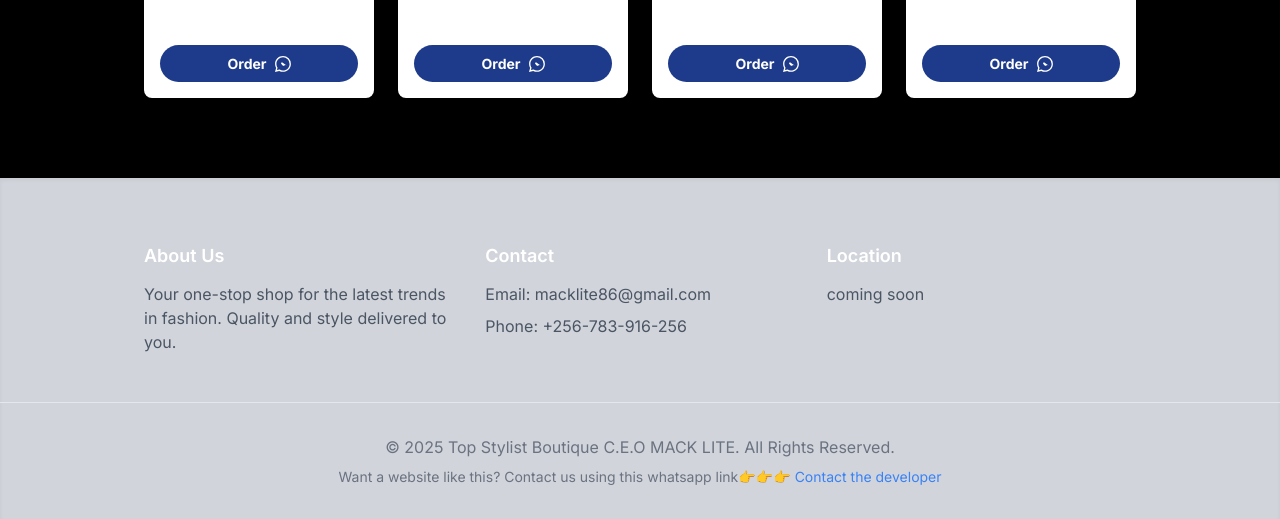
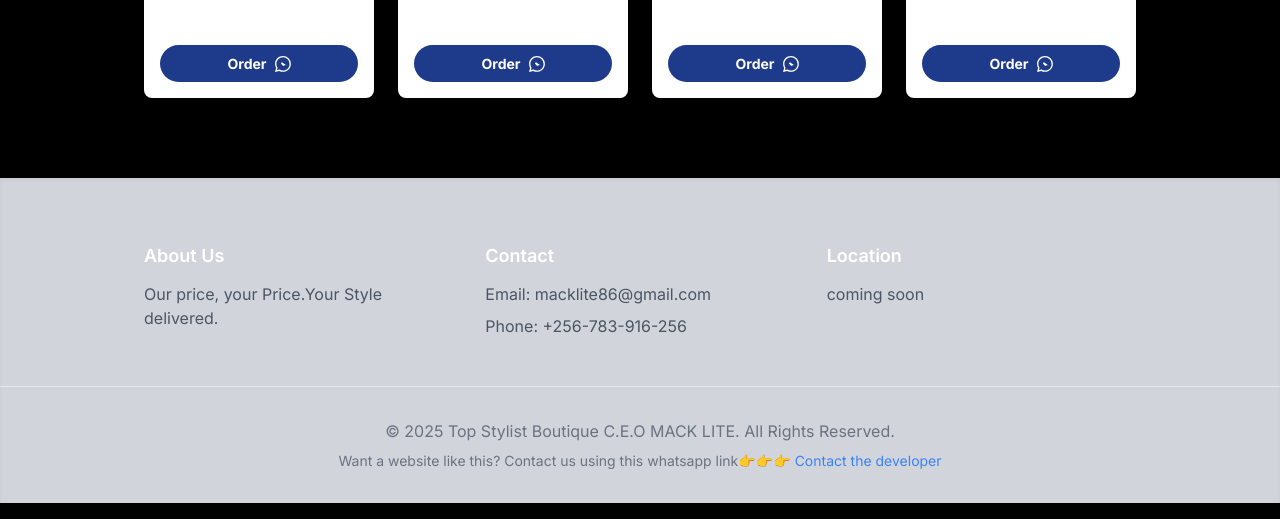
Before and after one commit to koran72/koran.github.io, a plain HTML site: page index.html in a window 1280 px wide. Shown: the part 1932-2451 px from the top of the page. Drawn offline with nearby package versions, Linux system fonts and the light colour scheme.

Commit message:
Update index.html

```diff
--- a/index.html
+++ b/index.html
@@ -340,7 +340,7 @@
 
             <div>
                 <h5 class="text-lg font-semibold mb-3">About Us</h5>
-                <p class="text-gray-600 dark:text-gray-400">Your one-stop shop for the latest trends in fashion. Quality and style delivered to you.</p>
+                <p class="text-gray-600 dark:text-gray-400">Our price, your Price.Your Style delivered.</p>
             </div>
 
             <div>
```
